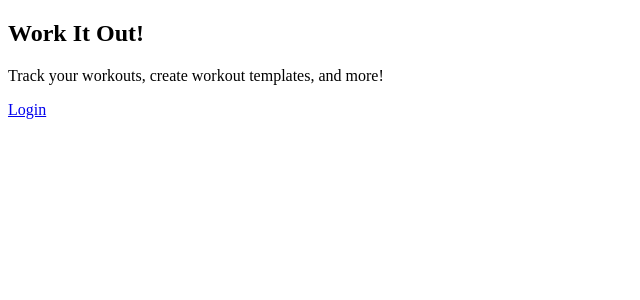
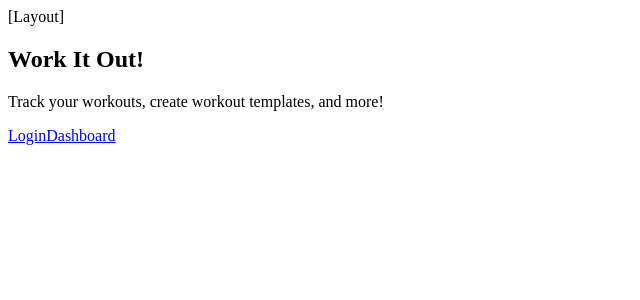
Before and after one commit to seeyeh/ait-final-project, a React (Vite) app in the folder client/: page / in a window 1280 px wide. Shown: the top 300 px of the page, without its empty margins (0-640 px from the left). Built offline with nearby package versions, Linux system fonts and the light colour scheme.

Commit message:
trim template pages

```diff
--- a/client/src/App.jsx
+++ b/client/src/App.jsx
@@ -1,4 +1,3 @@
-import { useEffect, useState } from 'react'
 import { Routes, Route } from 'react-router-dom'
 
 import Layout from './components/Layout'
@@ -11,14 +10,11 @@ function App() {
   return (
     <Routes>
       <Route path="/" element={<Layout />}>
-
         <Route index element={<Public />} />
         <Route path="login" element={<Login />} />
-
         <Route path="dash" element={<DashLayout/>}>
 
         </Route>
-
       </Route>
     </Routes>
   )
--- a/client/src/components/Layout.jsx
+++ b/client/src/components/Layout.jsx
@@ -1,7 +1,13 @@
+import React from 'react'
 import { Outlet } from 'react-router-dom'
 
-const Layout = () => {
-  return <Outlet />
+function Layout() {
+  return (
+    <>
+      <div>[Layout]</div>
+      <Outlet/>
+    </>
+  )
 }
 
 export default Layout
--- a/client/src/components/Public.jsx
+++ b/client/src/components/Public.jsx
@@ -12,7 +12,8 @@ const Public = () => {
             </p>
         </main>
         <footer>
-            <Link to="/login">Login</Link>
+            <Link to="login">Login</Link>
+            <Link to="dash">Dashboard</Link>
         </footer>
     </section>
   )
```
Also changed, not shown: client/src/features/auth/Welcome.jsx (deleted, +0 -7 lines).
